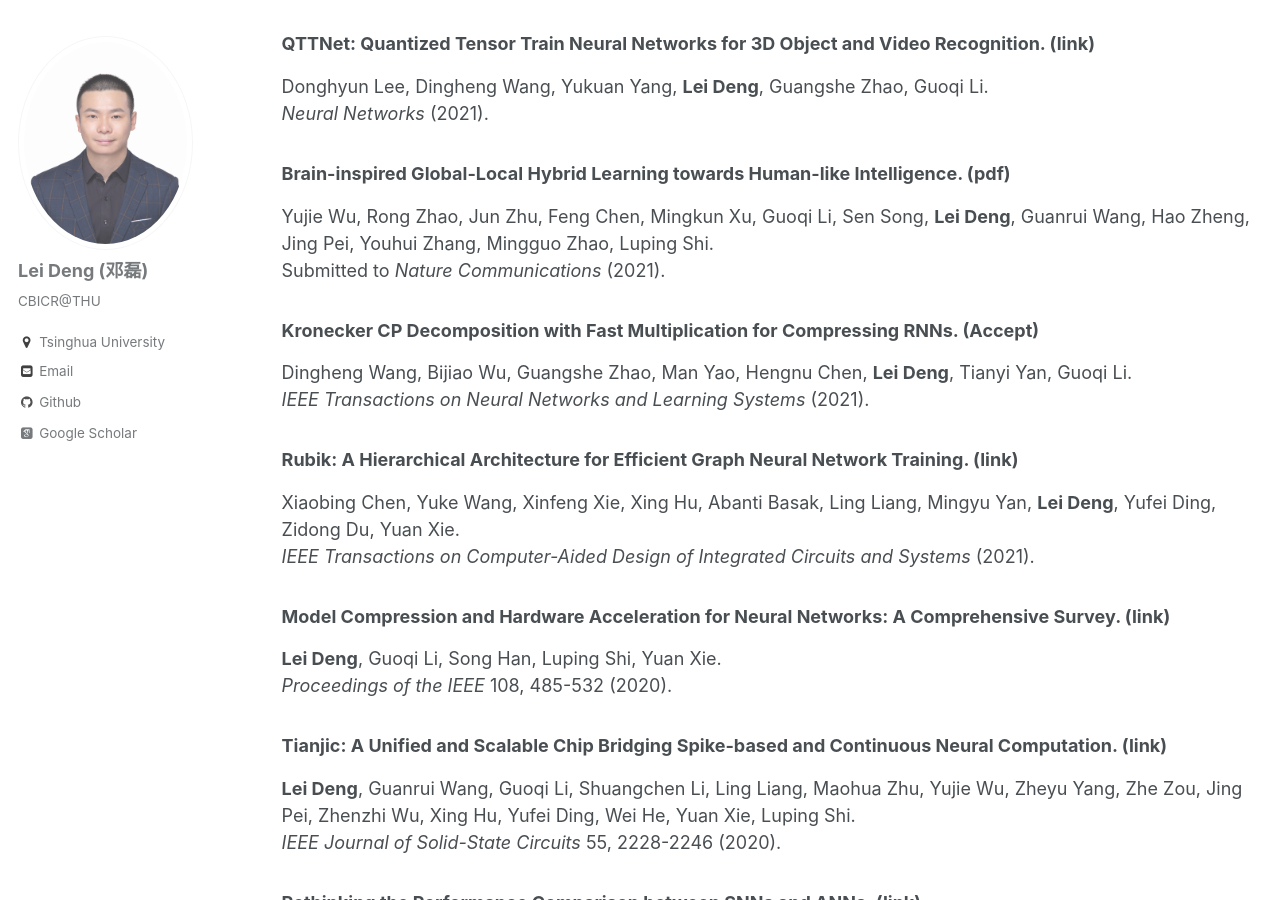
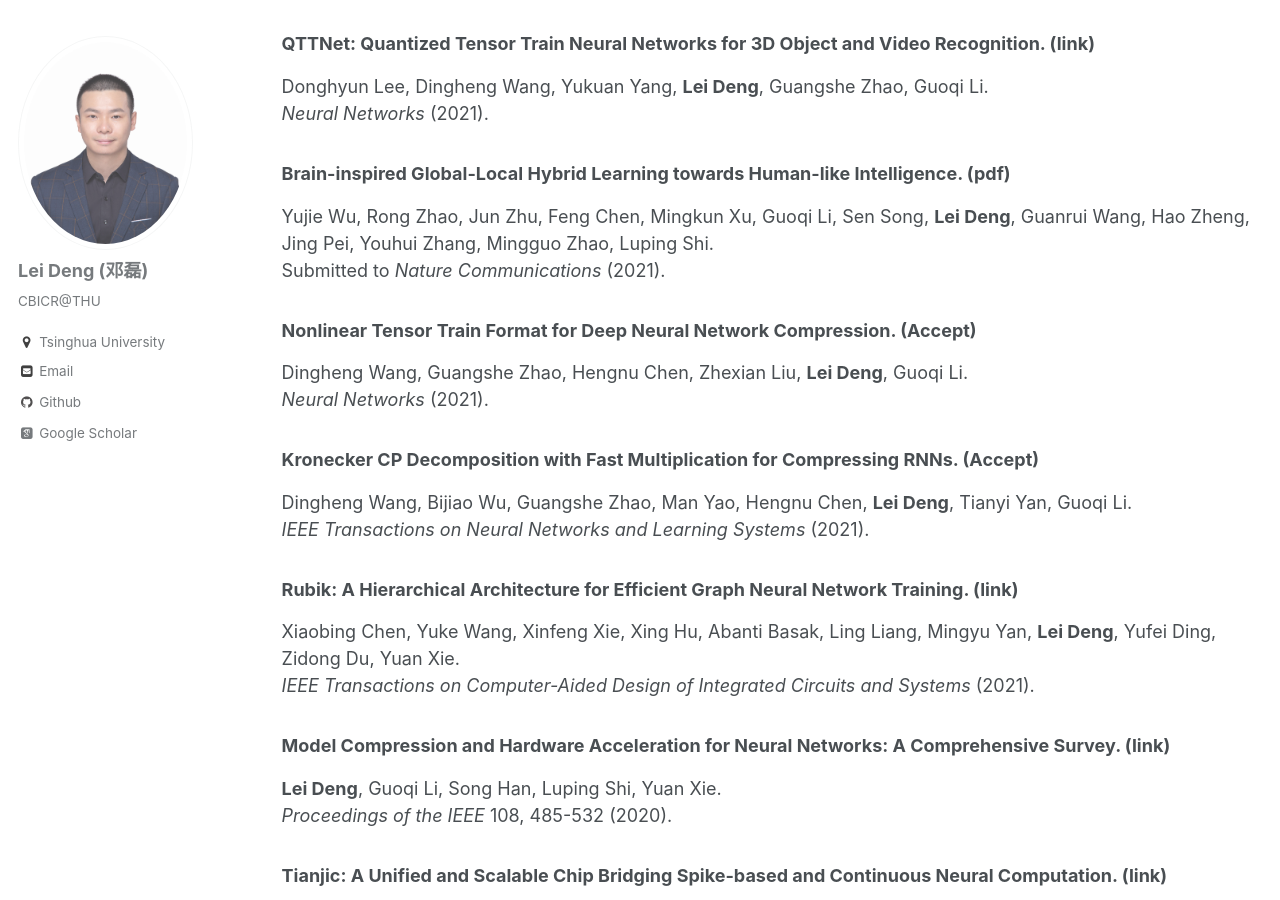
Before and after one commit to dllfei/dllfei.github.io, a Jekyll site: the page built from _pages/publications.md, in a window 1280 px wide and 900 px high, scrolled down 2431 px. Built offline with Jekyll 4.4.1, drawn with Linux system fonts in a browser that asks for light colours; some web fonts are replaced.

Commit message:
Update publications.md

```diff
--- a/_pages/publications.md
+++ b/_pages/publications.md
@@ -79,6 +79,10 @@ Donghyun Lee, Dingheng Wang, Yukuan Yang, **Lei Deng**, Guangshe Zhao, Guoqi Li.
 ### Brain-inspired Global-Local Hybrid Learning towards Human-like Intelligence. ([pdf](https://arxiv.org/ftp/arxiv/papers/2006/2006.03226.pdf)) <br />
 Yujie Wu, Rong Zhao, Jun Zhu, Feng Chen, Mingkun Xu, Guoqi Li, Sen Song, **Lei Deng**, Guanrui Wang, Hao Zheng, Jing Pei, Youhui Zhang, Mingguo Zhao, Luping Shi. <br />
 Submitted to *Nature Communications* (2021).
+
+### Nonlinear Tensor Train Format for Deep Neural Network Compression. (Accept) <br />
+Dingheng Wang, Guangshe Zhao, Hengnu Chen, Zhexian Liu, **Lei Deng**, Guoqi Li. <br />
+*Neural Networks* (2021).
 
 ### Kronecker CP Decomposition with Fast Multiplication for Compressing RNNs. (Accept) <br />
 Dingheng Wang, Bijiao Wu, Guangshe Zhao, Man Yao, Hengnu Chen, **Lei Deng**, Tianyi Yan, Guoqi Li. <br />
```
Also changed, not shown: other parts of _pages/publications.md (+1 -1 lines).
